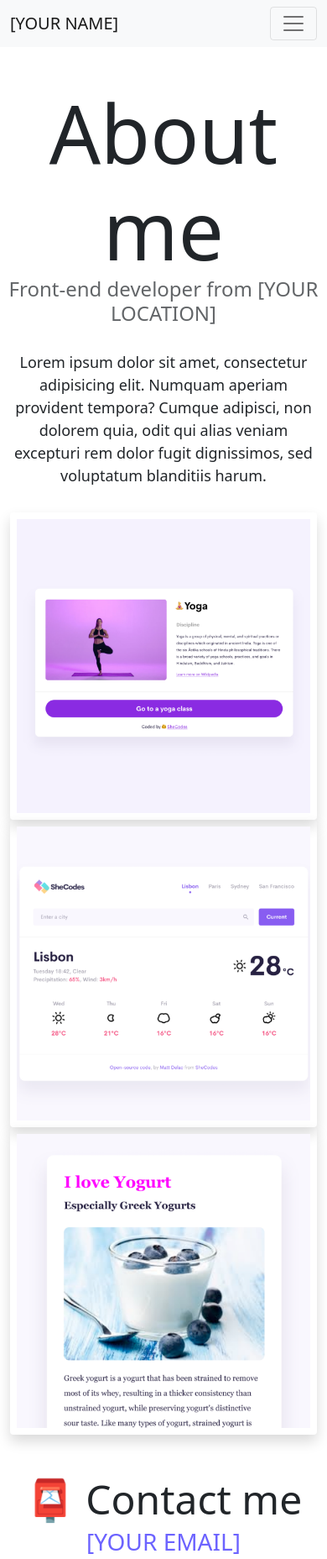
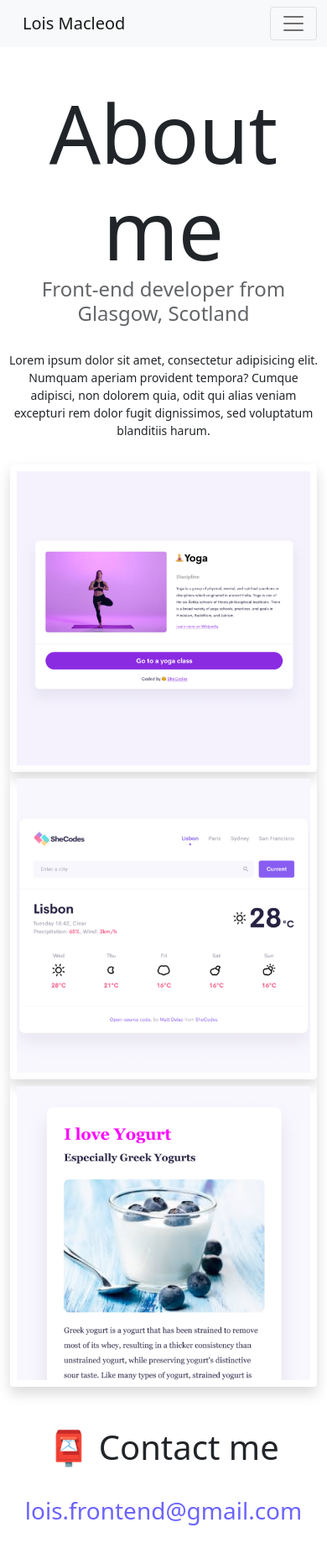
Before and after one commit to loisMac/lois-macleod-front-end-dev, a plain HTML site: page about.html in a window 390 px wide. Shown: the whole page at 84% size. Drawn offline with nearby package versions, Linux system fonts and the light colour scheme.

Commit message:
Made responsive

```diff
--- a/about.html
+++ b/about.html
@@ -16,12 +16,12 @@
       crossorigin="anonymous"
     ></script>
     <link rel="stylesheet" href="style.css" />
-    <title>About [YOUR NAME]</title>
+    <title>About Lois Macleod</title>
   </head>
   <body>
     <nav class="navbar navbar-expand-lg navbar-light bg-light fixed-top">
       <div class="container">
-        <a class="navbar-brand" href="index.html">[YOUR NAME]</a>
+        <a class="navbar-brand" href="index.html" title="Lois Macleod - Front-end Developer">Lois Macleod</a>
         <button
           class="navbar-toggler"
           type="button"
@@ -36,20 +36,20 @@
         <div class="collapse navbar-collapse" id="navbarNav">
           <ul class="navbar-nav">
             <li class="nav-item">
-              <a class="nav-link" aria-current="page" href="index.html">Home</a>
+              <a class="nav-link" aria-current="page" href="index.html" title="Lois Macleod Homepage">Home</a>
             </li>
             <li class="nav-item">
-              <a class="nav-link active" href="about.html">About me</a>
+              <a class="nav-link active" href="about.html" title="About Lois Macleod">About me</a>
             </li>
             <li class="nav-item">
-              <a class="nav-link" href="about.html#contact">Contact me</a>
+              <a class="nav-link" href="about.html#contact" title="Contact Lois Macleod">Contact me</a>
             </li>
           </ul>
         </div>
       </div>
     </nav>
     <h1 class="text-center">About me</h1>
-    <h3 class="text-center">Front-end developer from [YOUR LOCATION]</h3>
+    <h3 class="text-center">Front-end developer from Glasgow, Scotland</h3>
     <div class="about-paragraphs text-center">
       <p>
         Lorem ipsum dolor sit amet, consectetur adipisicing elit. Numquam
@@ -61,19 +61,19 @@
     <div class="container">
       <div class="row">
         <div class="col-sm-4">
-          <img src="images/yoga.png" class="img-fluid p-2 shadow rounded" />
+          <img src="images/yoga.png" class="img-fluid p-2 shadow rounded" alt="yoga app"/>
         </div>
         <div class="col-sm-4">
-          <img src="images/weather.png" class="img-fluid p-2 shadow rounded" />
+          <img src="images/weather.png" class="img-fluid p-2 shadow rounded" alt="weather app"/>
         </div>
         <div class="col-sm-4">
-          <img src="images/yogurt.png" class="img-fluid p-2 shadow rounded" />
+          <img src="images/yogurt.png" class="img-fluid p-2 shadow rounded" alt="yogurt app"/>
         </div>
       </div>
     </div>
     <div id="contact" class="mt-5">
       <h2 class="text-center">📮 Contact me</h2>
-      <a href="mailto:[YOUR EMAIL]" class="email-link"> [YOUR EMAIL] </a>
+      <a href="mailto:lois.frontend@gmail.com" class="email-link" title="Email Lois Macleod"> lois.frontend@gmail.com </a>
     </div>
   </body>
 </html>
--- a/style.css
+++ b/style.css
@@ -86,3 +86,18 @@
   .email-link:hover {
     text-decoration: underline;
   }
+
+
+  @media (max-width: 600px) {
+
+    h2 {
+        font-size: 40px;
+    }
+    p {
+        font-size: 14px;
+    }
+    a {
+        font-size: 14px;
+        padding: 30px 15px;
+    }
+  }
```
Also changed, not shown: index.html (+9 -9 lines).
